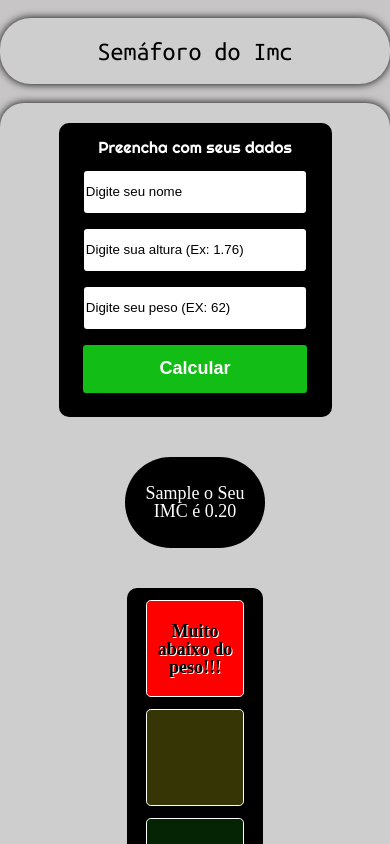
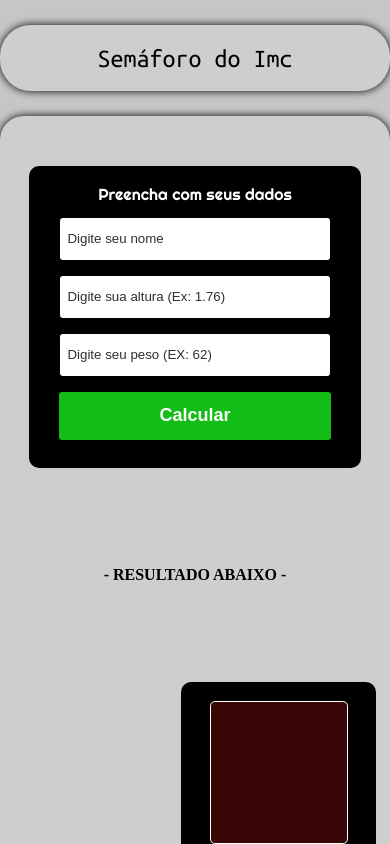
Before and after one commit to Renangenito/SEMAFORO-DO-IMC, a plain HTML site: page index.html in a window 390 px wide. Both pictures are taken after typing "Sample", "5", "5" into the empty fields and a click on the button "Calcular". Shown: the top 844 px of the page. Drawn offline with Linux system fonts and the light colour scheme.

Commit message:
Corrigindo a validação e a versão mobile

```diff
--- a/index.html
+++ b/index.html
@@ -19,6 +19,7 @@
             <button id="botao-calcular" class="botao">Calcular</button>
         </form>
         <h3 class="simbolo-igual">=</h3>
+        <p class="seta-resultado">- RESULTADO ABAIXO -</p>
         <div class="resultado">
             <p class="resultado-paragrafo" id="imc-resultado">resultado</p>
         </div>
--- a/index.js
+++ b/index.js
@@ -1,80 +1,90 @@
-const botaoCalcular = document.getElementById('botao-calcular')
-const imcResultado = document.getElementById('imc-resultado')
-const vermelho = document.getElementById('vermelho')
-const amarelo = document.getElementById('amarelo')
-const verde = document.getElementById('verde')
-const form = document.getElementById('formulario-imc')
+const botaoCalcular = document.getElementById("botao-calcular");
+const imcResultado = document.getElementById("imc-resultado");
+const vermelho = document.getElementById("vermelho");
+const amarelo = document.getElementById("amarelo");
+const verde = document.getElementById("verde");
+const form = document.getElementById("formulario-imc");
 
-function calculaImc(paciente){
-    const imc = paciente.peso / (paciente.altura * paciente.altura)
-    testaImc(imc)
+function calculaImc(paciente) {
+  const imc = paciente.peso / (paciente.altura * paciente.altura);
+  testaImc(imc);
 
     return imc.toFixed(2);
+
 }
 
-botaoCalcular.addEventListener('click', (event)=>{
-    event.preventDefault()
-    const paciente = {
-        nome: document.getElementById('nome').value,
-        peso: document.getElementById('peso').value,
-        altura: document.getElementById('altura').value
+function validaPeso(paciente){
+if(paciente.peso > 0 && paciente.peso <= 200){
+    return true;
+}else{ form.reset(), alert("Peso inválido") }
+
 }
-       if(form.reportValidity()){
-        imcResultado.textContent = `${paciente.nome} o Seu IMC é
-        ${calculaImc(paciente)}`
-        form.reset()
+function validaAltura(paciente){
+    if(paciente.altura > 0 && paciente.altura < 3){
+        return true;
+    }else{ form.reset(), alert("Altura invalida")}
     }
 
-})
+botaoCalcular.addEventListener("click", (event) => {
+  event.preventDefault();
+  const paciente = {
+    nome: document.getElementById("nome").value,
+    peso: document.getElementById("peso").value,
+    altura: document.getElementById("altura").value,
+  };
+  if (form.reportValidity() && validaAltura(paciente) && validaPeso(paciente)) {
+    imcResultado.textContent = `${paciente.nome} o Seu IMC é
+        ${calculaImc(paciente)}`;
+    form.reset();
+  }
+});
 
-function sinalVermelho(){
-    apagaFarol()
-    limpaTexto()
-    vermelho.classList.add('vermelho')
+function sinalVermelho() {
+  apagaFarol();
+  limpaTexto();
+  vermelho.classList.add("vermelho");
 }
-function sinalAmarelo(){
-    apagaFarol()
-    limpaTexto()
-    amarelo.classList.add('amarelo')
+function sinalAmarelo() {
+  apagaFarol();
+  limpaTexto();
+  amarelo.classList.add("amarelo");
 }
-function sinalVerde(){
-    apagaFarol()
-    limpaTexto()
-    verde.classList.add('verde')
+function sinalVerde() {
+  apagaFarol();
+  limpaTexto();
+  verde.classList.add("verde");
 }
 
-function apagaFarol(){
-    vermelho.classList.remove('vermelho')
-    amarelo.classList.remove('amarelo')
-    verde.classList.remove('verde')
+function apagaFarol() {
+  vermelho.classList.remove("vermelho");
+  amarelo.classList.remove("amarelo");
+  verde.classList.remove("verde");
 }
-function limpaTexto(){
-    vermelho.textContent = ""
-    amarelo.textContent = ""
-    verde.textContent = ""
+function limpaTexto() {
+  vermelho.textContent = "";
+  amarelo.textContent = "";
+  verde.textContent = "";
 }
 
-function testaImc(imc){
-
-    if(imc < 17){
-        sinalVermelho()
-        vermelho.textContent = "Muito abaixo do peso!!!"
+function testaImc(imc) {
+  if (imc < 17) {
+    sinalVermelho();
+    vermelho.textContent = "Muito abaixo do peso!!!";
   }
-    if(imc >= 17 && imc <= 18.49){
-        sinalAmarelo()
-        amarelo.textContent = "Abaixo do peso!!"
+  if (imc >= 17 && imc <= 18.49) {
+    sinalAmarelo();
+    amarelo.textContent = "Abaixo do peso!!";
   }
-    if(imc >= 18.50 && imc <= 24.99){
-        sinalVerde()
-        verde.textContent = "Parabés você está com o seu peso ideal!"
+  if (imc >= 18.5 && imc <= 24.99) {
+    sinalVerde();
+    verde.textContent = "Parabés você está com o seu peso ideal!";
   }
-    if(imc >= 25 && imc <= 29.99){
-        sinalAmarelo()
-        amarelo.textContent = "Opa, está acima do peso!!"
+  if (imc >= 25 && imc <= 29.99) {
+    sinalAmarelo();
+    amarelo.textContent = "Opa, está acima do peso!!";
   }
-    if(imc > 30){
-        sinalVermelho()
-        vermelho.textContent = "Muito acima do peso!!!"
+  if (imc > 30) {
+    sinalVermelho();
+    vermelho.textContent = "Muito acima do peso!!!";
   }
-
 }
--- a/style.css
+++ b/style.css
@@ -1,8 +1,8 @@
 @import url("https://fonts.googleapis.com/css2?family=Righteous&display=swap");
 @import url("https://fonts.googleapis.com/css2?family=Ubuntu+Mono&display=swap");
 body{
-    width: 100vw;
-    height: 100vh;
+    /* width: 100vw;
+    height: 100vh; */
     display: flex;
     flex-direction: column;
     justify-content: center;
@@ -18,7 +18,7 @@ body{
     box-shadow: 0 0 9px #000;
     text-align: center;
     padding: 20px 0;
-    margin-bottom: 19px
+    margin: 25px 0;
 }
 h2{
     font-size: 100%;
@@ -57,8 +57,9 @@ input{
     outline: none;
 }
 input::placeholder{
-    color: #000;
+    color: #302f2f;
     font-weight: 500;
+    padding-left: 5px;
 }
 .botao{
     width:82%;
@@ -78,6 +79,9 @@ input::placeholder{
 .simbolo-igual{
     font-size: 100px;
     font-weight: bold;
+}
+.seta-resultado{
+    display: none;
 }
 .resultado{
     display: flex;
@@ -139,35 +143,37 @@ input::placeholder{
 }
 
 @media screen and (min-width: 375px )and (max-width: 500px){
-    .body{
-        height: 100rem;
-    }
 
     .menu-principal{
+        flex-direction: row;
+        flex-wrap: wrap;
         width: 100%;
-        height: 100%;
-        flex-direction: column;
-        justify-content: space-evenly;
+        height: 70rem;
     }
     .titulo-principal{
         width: 100%;
-        margin-top: 120px;
+        margin-top: 25px;
     }
     .form-imc{
-        width: 70%;
-        margin: 20px 0;
+        width: 85%;
+        height: 27%;
     }
     .simbolo-igual{
         display: none;
     }
+    .seta-resultado{
+        display: block;
+        width: 100%;
+        text-align: center;
+        font-weight: bold;
+    }
     .resultado{
         width: 36%;
-        height: 18%;
+        height: 12%;
         margin: 20px 0;
     }
     .semaforo-avaliacao{
-        width: 35%;
-        height: 560px;
-        margin: 20px 0;
+        width: 50%;
+        height: 45%;
     }
 }
```
Lines whose indentation alone changed are shown as unchanged.
